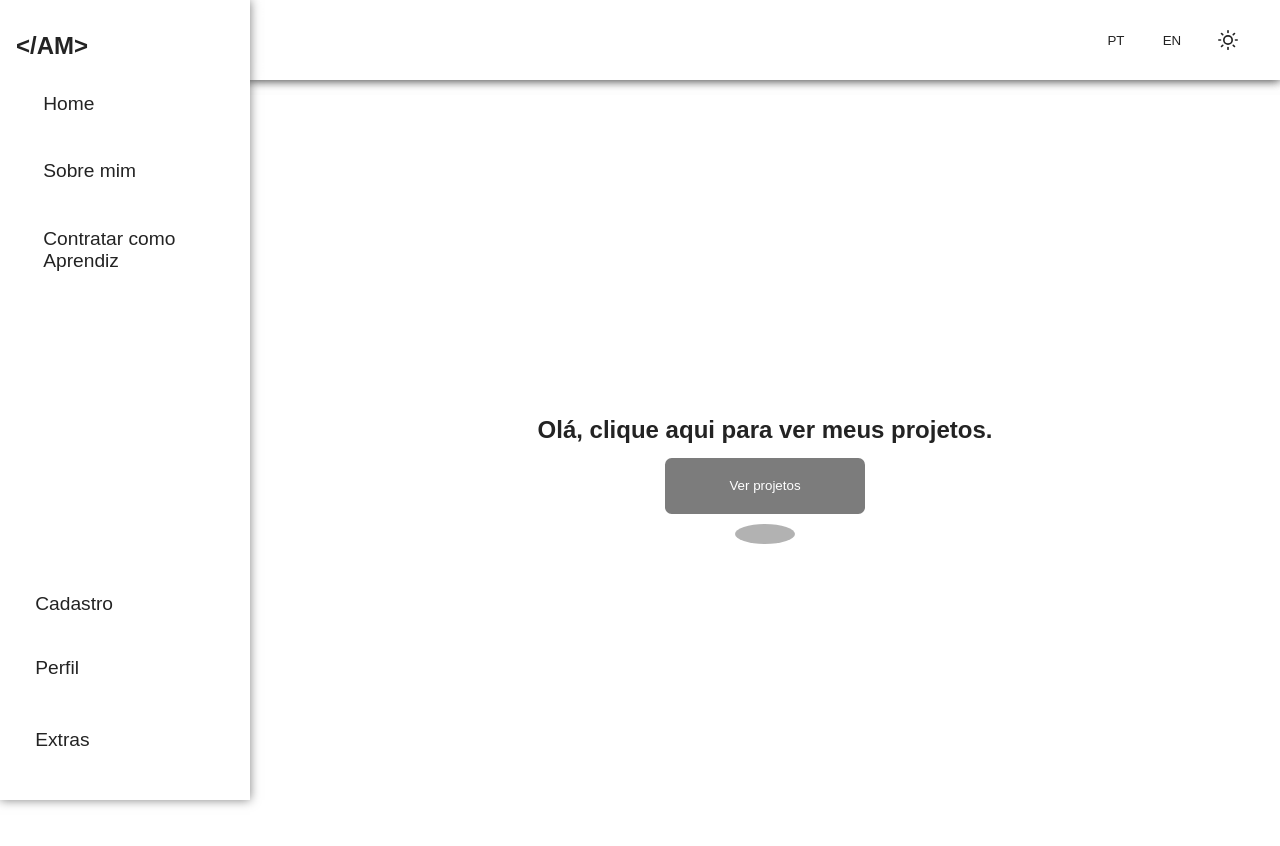
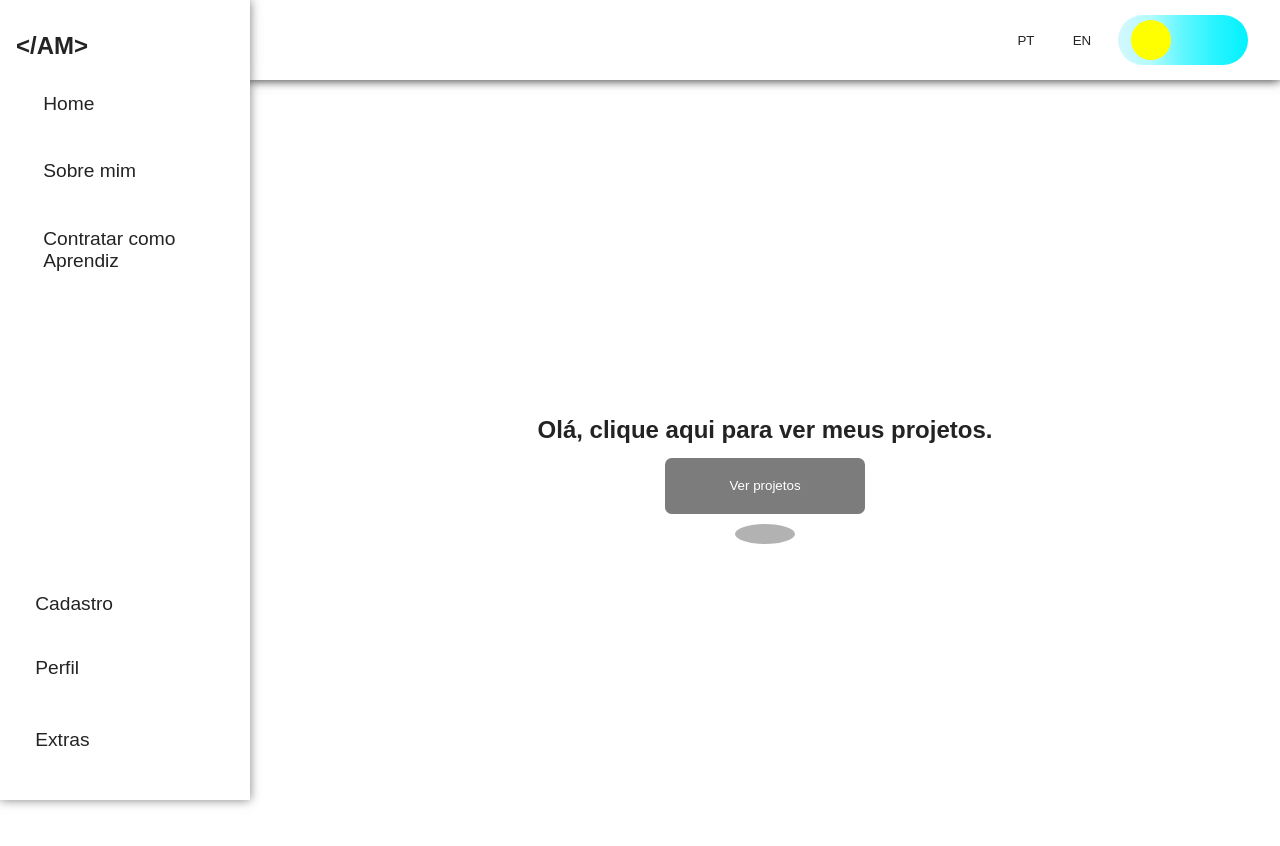
Before and after one commit to medinanzz/portfolio, a React (Vite) app: page / in a window 1280 px wide. Shown: the top 846 px of the page. Built offline with nearby package versions, Linux system fonts and the light colour scheme.

Commit message:
Mudança no botão de tema

```diff
--- a/src/components/header/index.jsx
+++ b/src/components/header/index.jsx
@@ -1,5 +1,5 @@
 import { FiMenu, FiMoon, FiSun } from "react-icons/fi";
-import { BtnOpenMenu, ButtonGlobalStyle, DivHeader, DivTranslation } from "./styles";
+import { BtnOpenMenu, BtnTheme, ButtonGlobalStyle, DivHeader, DivTranslation } from "./styles";
 import { useTranslation } from "react-i18next";
 import styled from "styled-components";
 
@@ -29,9 +29,7 @@ export function HeaderPage({ onOpenMenu, theme, setTheme }) {
           </ButtonGlobalStyle>
         </DivTranslation>
         <DivThemeMenu>
-          <ButtonGlobalStyle onClick={() => setTheme(!theme)} className="btnTheme">
-            {theme ? <FiMoon size={20} /> : <FiSun size={20} />}
-          </ButtonGlobalStyle>
+          <BtnTheme onClick={() => setTheme(!theme)} className={theme ? 'dark' : 'btnTheme'}></BtnTheme>
           <BtnOpenMenu onClick={onOpenMenu}>
             <FiMenu size={20} />
           </BtnOpenMenu>
--- a/src/components/header/styles.js
+++ b/src/components/header/styles.js
@@ -80,3 +80,29 @@ export const ButtonGlobalStyle = styled.button`
       scale: 1.1;
     }
 `;
+
+export const BtnTheme = styled.button`
+  width: 130px;
+  height: 50px;
+  /* aspect-ratio: 1 / 1; */
+  background: ${props => props.theme.buttonThemeBackground};
+  border-radius: 5em;
+  cursor: pointer;
+  border: none;
+  position: relative;
+
+  &::before {
+    content: '';
+    background: ${props => props.theme.buttonThemeBackgroundBefore};
+    width: 40px;
+    height: 40px;
+    border-radius: 50%;
+    transition: all .3s;
+    position: absolute;
+    top: 50%;
+    left: 1em;
+    transform: translateY(-50%);
+  }
+
+  &.dark::before { left: 6em; }
+`;
--- a/src/theme/theme.js
+++ b/src/theme/theme.js
@@ -6,6 +6,9 @@ export const lightTheme = {
   backgroundMenu: "0 0 10px rgb(150 150 150 / 0.5)",
   backgroundBtn: "#4b4b4bb9",
   textBtn: "#363636",
+
+  buttonThemeBackground: 'linear-gradient(90deg, rgb(214, 247, 255), #b2fbff, #60f7ff, #27f4ff, #02f2ff )',
+  buttonThemeBackgroundBefore: 'yellow',
 };
 
 export const darkTheme = {
@@ -16,4 +19,7 @@ export const darkTheme = {
   text: "#ffffff",
   backgroundMenu: "0 0 10px rgb(0 0 0 / .5)",
   textBtn: "#ffffff",
+
+  buttonThemeBackground: 'linear-gradient(90deg, transparent, #464646)',
+  buttonThemeBackgroundBefore: 'linear-gradient(135deg, transparent, #f4f4c0, #fff)',
 };
```
